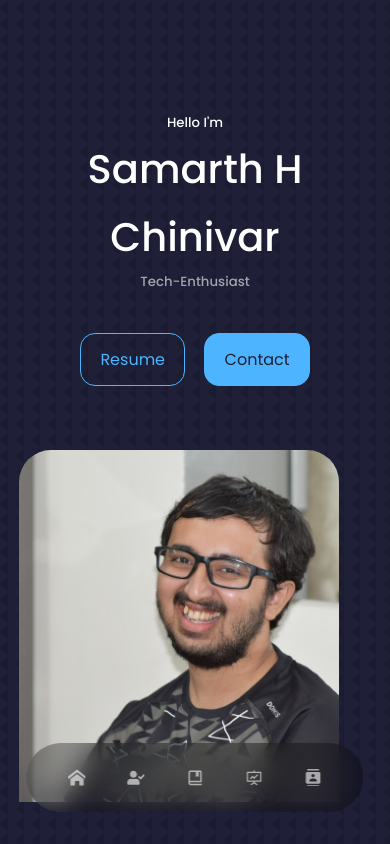
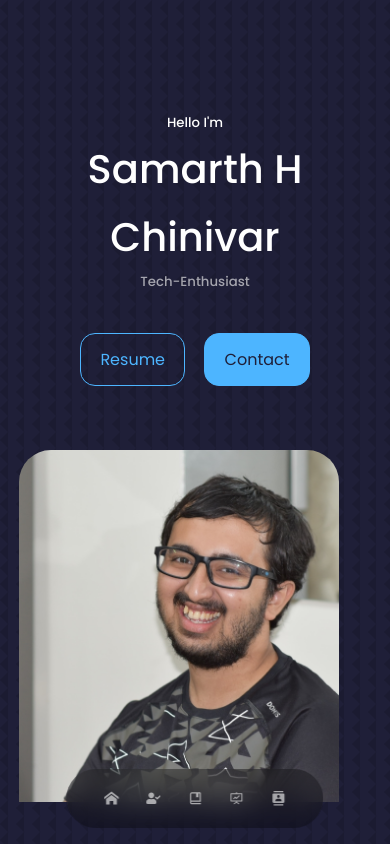
Before and after one commit to SamarthHChinivar/portfolio-website, a React (Create React App) app: page / in a window 390 px wide. Shown: the top 844 px of the page. Built offline with nearby package versions, Linux system fonts and the light colour scheme; a web font is replaced by a local one.

Commit message:
responsive nav added

```diff
--- a/src/components/nav/nav.css
+++ b/src/components/nav/nav.css
@@ -26,3 +26,19 @@ nav a {
 nav a:hover {
     background: var(--color-primary-variant);
 }
+
+ /*  MEDIA QUERIES  */
+ /* for smaller screens such as phones */
+ @media screen and (max-width: 600px) {
+    nav{
+        gap: 0.3rem;
+        /* left: 50%; */
+        padding: 0.3 0.8rem;
+        bottom: 1rem;
+    }
+
+    nav a{
+        font-size: 0.9rem;
+        padding: 0.7rem;
+    }
+ }
```
